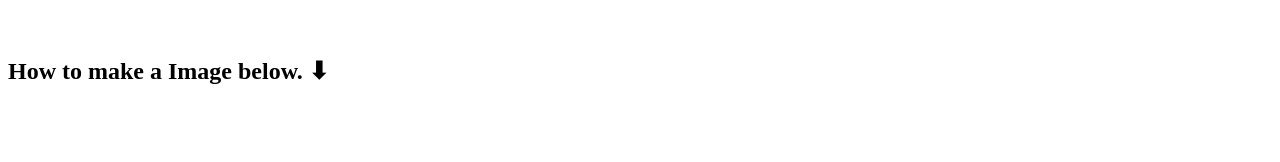
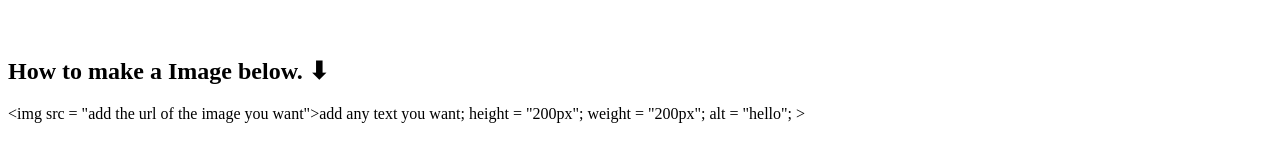
Before and after one commit to AbhinavNe/html, a plain HTML site: page image.html in a window 1280 px wide. Shown: the part 492-654 px from the top of the page. Drawn offline with Linux system fonts and the light colour scheme.

Commit message:
added how to make a image

```diff
--- a/image.html
+++ b/image.html
@@ -28,5 +28,6 @@
     <br>
     <br>
     <h2>How to make a Image below. &#x2B07</h2>
+    &lt;img src = "add the url of the image you want"&gt;add any text you want; height = "200px"; weight = "200px"; alt = "hello"; &gt;
 </body>
 </html>
```
